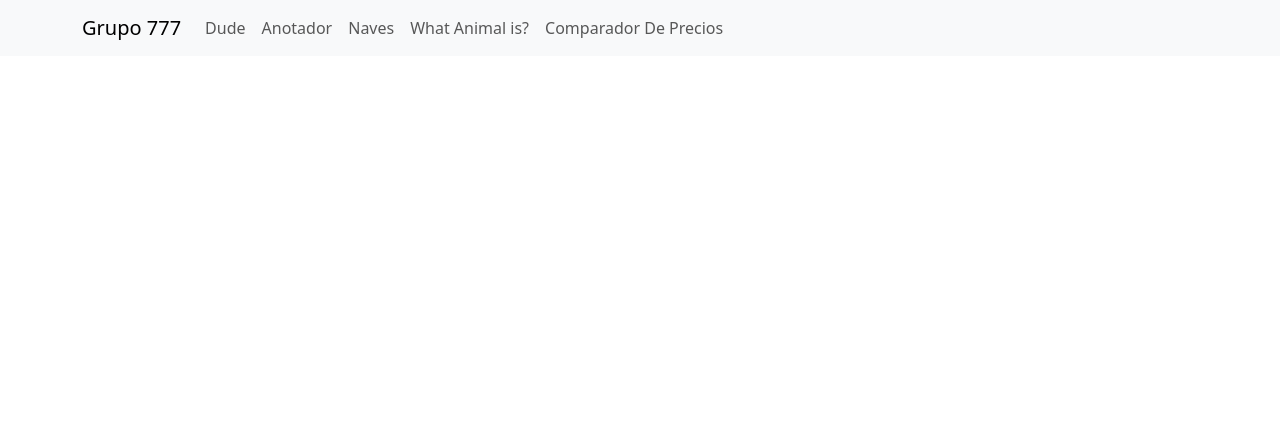
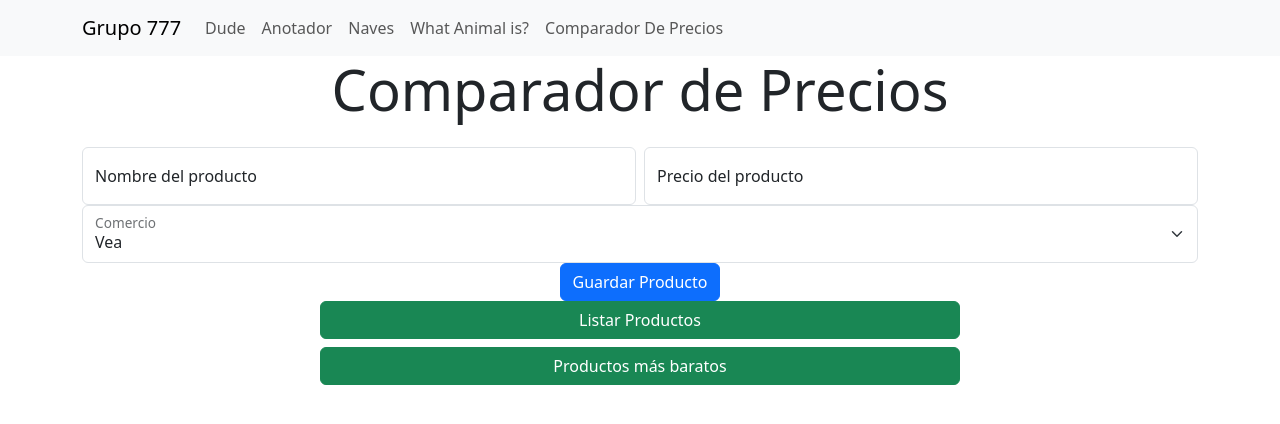
Before and after one commit to IvoTab11/TrabajoFinalFPWGrupo7, a React (Create React App) app: page /ComparadorPrecios in a window 1280 px wide. Shown: the top 424 px of the page. Built offline with nearby package versions, Linux system fonts and the light colour scheme.

Commit message:
Se agregó el Comparador de Precios hecho en React

```diff
--- a/src/App.js
+++ b/src/App.js
@@ -5,6 +5,7 @@ import Nav from 'react-bootstrap/Nav';
 import Navbar from 'react-bootstrap/Navbar';
 import AppPhaser from "./components/AppPhaser";
 import AppReact from "./components/AppReact";
+import AppReactComp from "./components/AppReactComp";
 
 
 
@@ -22,7 +23,7 @@ return(
             <Nav.Link href="/ProyectoNotas">Anotador</Nav.Link>
             <Nav.Link href="#home">Naves</Nav.Link>
             <Nav.Link href="#link">What Animal is?</Nav.Link>
-            <Nav.Link href="#home">Comparador De Precios</Nav.Link>
+            <Nav.Link href="/ComparadorPrecios">Comparador De Precios</Nav.Link>
 
           </Nav>
         </Navbar.Collapse>
@@ -33,7 +34,7 @@ return(
 
           <Route path="ProyectoPhaser" element = {< AppPhaser/>} />
           <Route path="ProyectoNotas" element = {< AppReact/>} />
-
+          <Route path="ComparadorPrecios" element = {< AppReactComp/>} />
         </Routes>
     </Router>
 
--- /dev/null
+++ b/src/components/AppReactComp.js
@@ -0,0 +1,12 @@
+import React from 'react';
+import Comparador from './reactComponentComp/Comparador';
+
+function AppReactComp() {
+  return (
+    <div>
+      <Comparador/>
+    </div>
+  );
+}
+
+export default AppReactComp;
--- /dev/null
+++ b/src/components/reactComponentComp/Comparador.js
@@ -0,0 +1,75 @@
+// Importa React y el hook useState desde 'react'
+import React, { useState } from 'react';
+// Importa el componente ProductForm desde './ProductForm'
+import ProductForm from './ProductForm';
+import { Container, Row, Col, ListGroup } from 'react-bootstrap';
+
+
+// Función del componente llamada 'Comparador'
+const Comparador = () => {
+  // Define dos estados usando useState: 'productos' y 'productosMasBaratos'
+  const [productos, setProductos] = useState([]);
+  const [productosMasBaratos, setProductosMasBaratos] = useState([]);
+
+  // Función para guardar un producto en el estado 'productos'
+  const guardarProducto = (producto) => {
+    setProductos([...productos, producto]);
+    console.log('Producto guardado:', producto);
+  };
+ // Función para manejar el clic en el botón "Productos más baratos"
+  const handleClickMasBarato = () => {
+    // Crea un objeto para agrupar productos por nombre
+    const productosPorNombre = {};
+
+    // Itera sobre los productos y guarda el más barato por nombre
+    productos.forEach((producto) => {
+      const nombreProducto = producto.producto;
+    /* está verificando si existe un producto con el nombre nombreProducto
+     en el objeto productosPorNombre o si el precio del producto actual
+     (producto.precio) es menor que el precio del producto ya existente con el mismo nombre en productosPorNombre.*/
+      if (!productosPorNombre[nombreProducto] || producto.precio < productosPorNombre[nombreProducto].precio) {
+        productosPorNombre[nombreProducto] = producto;
+      }
+    });
+
+    // Actualiza el estado con los productos más baratos
+    const productosMasBaratosArray = Object.values(productosPorNombre);
+    setProductosMasBaratos(productosMasBaratosArray);
+    console.log('Productos más baratos:', productosMasBaratosArray);
+  };
+  // Función para manejar el clic en el botón "Listar Productos"
+  const handleClickListar = () => {
+    // Actualiza el estado con la lista de productos
+    setProductosMasBaratos([...productos]);
+    console.log('Listar Productos:', productos);
+  };
+  // Renderiza el componente
+  return (
+    <div>
+
+      <ProductForm guardarProducto={guardarProducto} />
+      <div className="d-grid gap-2 col-6 mx-auto">
+        <button type="button" className="btn btn-success" onClick={handleClickListar}>Listar Productos</button>
+        <button type="button" className="btn btn-success" onClick={handleClickMasBarato}>Productos más baratos</button>
+      </div>
+
+      {/* Mostrar resultados en la interfaz de usuario */}
+      {productosMasBaratos.length > 0 && (
+        <Container className="text-center mt-4">
+        <h2 className="mb-3">Resultados:</h2>
+        <ListGroup className="w-50 mx-auto">
+          {productosMasBaratos.map((producto, index) => (
+            <ListGroup.Item key={index} className="d-flex justify-content-between align-items-center">
+              <span>{producto.producto}</span>
+              <span className="badge bg-primary">${producto.precio}</span>
+              <span className="badge bg-secondary">{producto.comercio}</span>
+            </ListGroup.Item>
+          ))}
+        </ListGroup>
+      </Container>
+      )}
+    </div>
+  );
+};
+// Exporta el componente Comparador
+export default Comparador;
--- /dev/null
+++ b/src/components/reactComponentComp/ProductForm.js
@@ -0,0 +1,69 @@
+
+import React, { useState } from 'react';
+import { Container, Row, Col, Form, FloatingLabel, Button } from 'react-bootstrap';
+
+
+const ProductForm = ({ guardarProducto }) => {
+  const [nombre, setNombre] = useState('');
+  const [precio, setPrecio] = useState('');
+  const [comercio, setComercio] = useState('');
+
+  const mayus = (e) => {
+    setNombre(e.target.value.toUpperCase());
+  };
+
+  const handleClickGuardar = () => {
+    const nuevoProducto = {
+      producto: nombre,
+      precio: Number(precio),
+      comercio,
+    };
+
+    guardarProducto(nuevoProducto);
+    //console.log(nuevoProducto);
+
+
+    // Limpiar los campos después de guardar
+    setNombre('');
+    setPrecio('');
+    setComercio('');
+  };
+
+  return (
+<Container className="text-center">
+      <h1 className="display-4 text-center mb-4">Comparador de Precios</h1>
+
+      <Row className="g-2">
+        <Col md>
+          <FloatingLabel controlId="floatingInputGrid" label="Nombre del producto">
+            <Form.Control type="text" placeholder="Nombre del producto" value={nombre} onChange={mayus}/>
+          </FloatingLabel>
+        </Col>
+        <Col md>
+          <FloatingLabel controlId="floatingInputGrid" label="Precio del producto">
+            <Form.Control type="number" placeholder="Precio del producto" value={precio} onChange={(e) => setPrecio(e.target.value)}/>
+          </FloatingLabel>
+        </Col>
+      </Row>
+
+      <FloatingLabel controlId="floatingSelectGrid" label="Comercio">
+        <Form.Select id="floatingSelectGrid" value={comercio} onChange={(e) => setComercio(e.target.value)}>
+          <option value="Vea">Vea</option>
+          <option value="Comodín">Comodín</option>
+          <option value="Carrefour">Carrefour</option>
+          <option value="Coto">Coto</option>
+          <option value="Norte">Norte</option>
+          <option value="Dia">Dia</option>
+          <option value="Yaguar">Yaguar</option>
+          <option value="Chango Mas">Chango Mas</option>
+          <option value="Nico">Nico</option>
+        </Form.Select>
+      </FloatingLabel>
+
+      <Button className="btn btn-primary" onClick={handleClickGuardar}>Guardar Producto</Button>
+    </Container>
+
+  );
+};
+
+export default ProductForm;
```
Also changed, not shown: src/components/reactComponentComp/Producto.js (added, +10 -0 lines).
